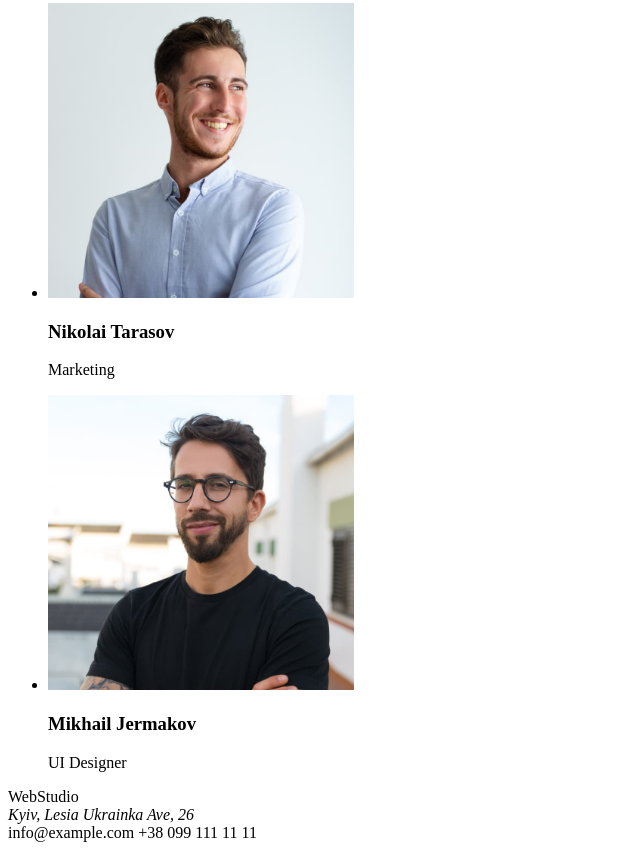
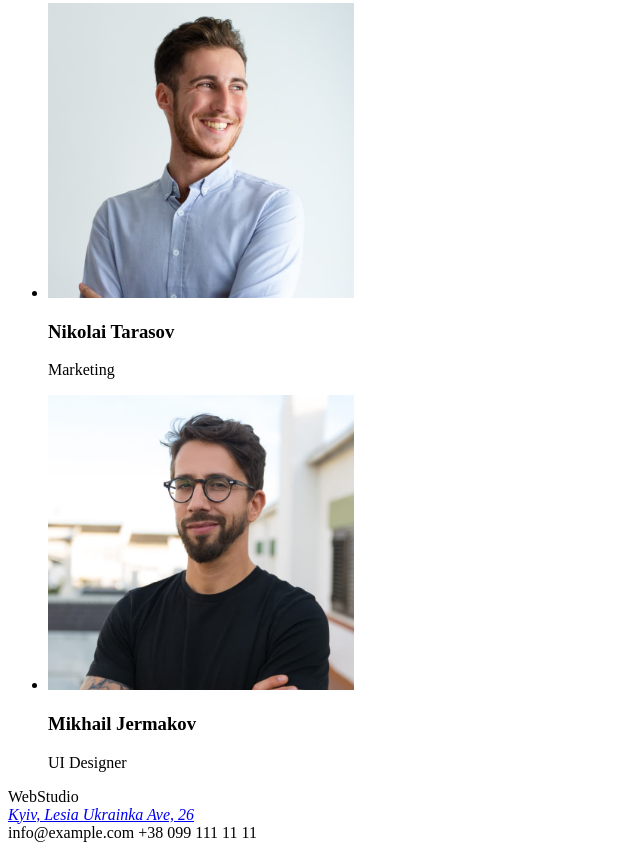
Before and after one commit to Starikov1/hw-01, a plain HTML site: page index.html in a window 1280 px wide. Shown: the part 2411-3261 px from the top of the page, without its empty margins (0-640 px from the left). Drawn offline with Linux system fonts and the light colour scheme.

Commit message:
Update index.html

```diff
--- a/index.html
+++ b/index.html
@@ -135,11 +135,11 @@
     </main>
     <footer>
       <a class="logo"><span class="blue-logo-part">Web</span>Studio</a>
-      <address
-        href="https://www.google.com.ua/maps/place/Brackenhurst+Conference+and+Retreat+Centre/@-1.1208477,36.6672337,14z/data=!4m8!3m7!1s0x182f268b365319cf:0x2b5d75daf110f4b0!5m2!4m1!1i2!8m2!3d-1.1207147!4d36.6759555?hl=en"
-        class="font-adress"
-      >
+      <address class="font-adress">
+        <a href="https://www.google.com.ua/maps/place/Brackenhurst+Conference+and+Retreat+Centre/@-1.1208477,36.6672337,14z/data=!4m8!3m7!1s0x182f268b365319cf:0x2b5d75daf110f4b0!5m2!4m1!1i2!8m2!3d-1.1207147!4d36.6759555?hl=en">
+
         Kyiv, Lesia Ukrainka Ave, 26
+        </a>
       </address>
       <a>info@example.com</a>
       <a>+38 099 111 11 11</a>
```
